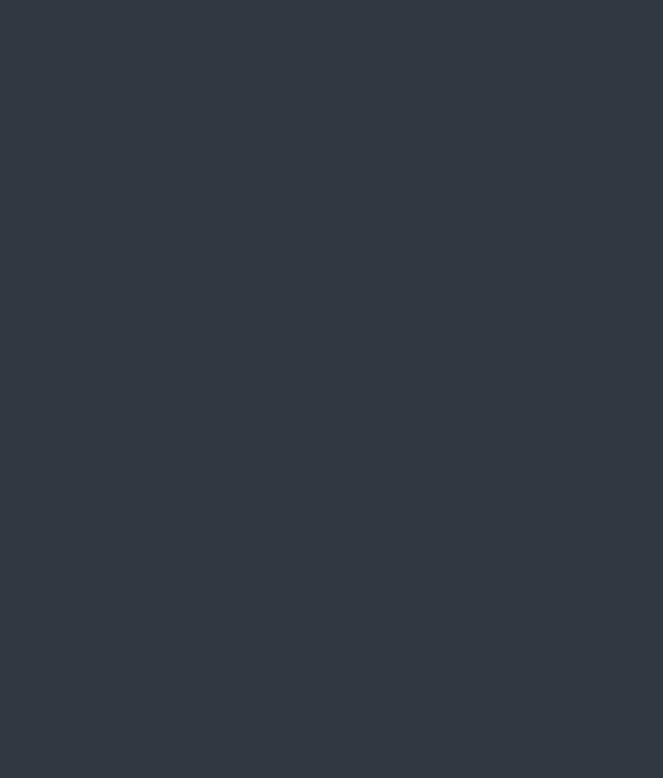
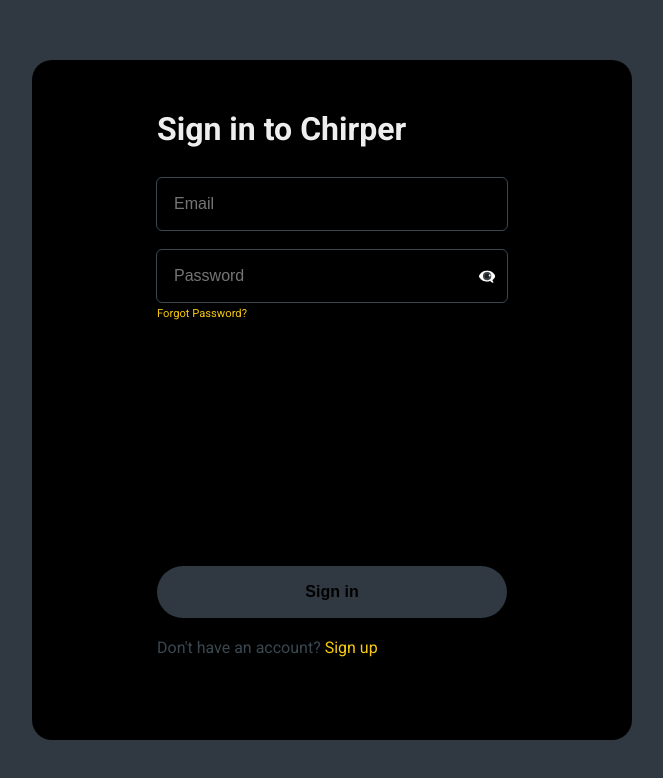
Before and after one commit to NirvaanBal/chirper, a React (Vite) app: page /sign-in in a window 1280 px wide. Before the commit this address had no page. Shown: the top 778 px of the page, without its empty margins (308-971 px from the left). Built offline with nearby package versions, Linux system fonts and the light colour scheme; the HTML template or start-up script is replaced by a standard one.

Commit message:
Create sign in component

```diff
--- a/package.json
+++ b/package.json
@@ -11,6 +11,7 @@
     "firebase": "^9.8.1",
     "react": "^18.0.0",
     "react-dom": "^18.0.0",
+    "react-icons": "^4.3.1",
     "react-router-dom": "^6.3.0"
   },
   "devDependencies": {
--- a/src/App.jsx
+++ b/src/App.jsx
@@ -1,12 +1,14 @@
 import { BrowserRouter as Router, Routes, Route } from 'react-router-dom';
 
 import Home from './pages/Home';
+import SignIn from './pages/SignIn';
 
 function App() {
   return (
     <Router>
       <Routes>
         <Route path="/" element={<Home />} />
+        <Route path="/sign-in" element={<SignIn />} />
       </Routes>
     </Router>
   );
--- a/src/index.css
+++ b/src/index.css
@@ -44,10 +44,12 @@
   font-family: 'Roboto', sans-serif;
   color: var(--text-color);
   background-color: var(--base-color);
+  width: min(1360px, 90%);
+  margin: 0 auto;
 }
 
 .home {
-  width: min(600px, 90%);
+  width: min(600px, 100%);
   margin: 40px auto;
 }
 
@@ -86,3 +88,130 @@
 .home .sign-in-btn:hover {
   background-color: var(--secondary-color);
 }
+
+.sign-in-page {
+  height: 100vh;
+  display: flex;
+  align-items: center;
+  justify-content: center;
+}
+
+.sign-in-page > div {
+  height: 85vh;
+  width: min(600px, 100%);
+  background-color: #000;
+  border-radius: 20px;
+  padding: 50px;
+  position: relative;
+}
+
+.sign-in-page > div > a.close-sign-in {
+  position: absolute;
+  top: 20px;
+  left: 20px;
+  text-decoration: none;
+  width: 30px;
+  height: 30px;
+  display: flex;
+  justify-content: center;
+  align-items: center;
+  border-radius: 30px;
+  border-color: transparent;
+  outline-color: transparent;
+}
+
+.sign-in-page > div > a.close-sign-in:hover {
+  background-color: var(--secondary-color);
+}
+
+.sign-in-page > div > div {
+  width: min(350px, 100%);
+  margin: 0 auto;
+  display: flex;
+  flex-direction: column;
+  gap: 30px;
+}
+
+.sign-in-page form,
+.sign-in-page form .input-fields {
+  display: flex;
+  flex-direction: column;
+  gap: 20px;
+}
+
+.sign-in-page form {
+  height: 55vh;
+  justify-content: space-between;
+}
+
+.sign-in-page form .input-fields .password-field {
+  position: relative;
+}
+
+.sign-in-page form .input-fields .password-field p.show-password {
+  position: absolute;
+  right: 10px;
+  top: 50%;
+  transform: translateY(-100%);
+  cursor: pointer;
+}
+
+.sign-in-page form a {
+  color: var(--primary-color);
+  text-decoration: none;
+  font-size: 0.7rem;
+}
+
+.sign-in-page form a:hover {
+  text-decoration: underline;
+}
+
+.sign-in-page form input {
+  width: 100%;
+  padding: 15px;
+  border: solid 2px transparent;
+  outline: solid 1px var(--secondary-color);
+  border-radius: 5px;
+  background-color: transparent;
+  color: var(--text-color);
+  font-size: 1rem;
+  transition: all 0.2s ease;
+}
+
+.sign-in-page form input:focus {
+  border: solid 2px var(--primary-color);
+}
+
+.sign-in-page form button {
+  border-radius: 100px;
+  padding: 15px 0;
+  font-size: 1rem;
+  color: #000;
+  border-color: transparent;
+  outline-color: transparent;
+  font-weight: bold;
+}
+
+.sign-in-page form button:disabled {
+  background-color: var(--base-color);
+}
+
+.sign-in-page form button:enabled {
+  background-color: var(--text-color);
+  cursor: pointer;
+}
+
+.sign-in-page .to-sign-up {
+  margin-top: 20px;
+  color: var(--secondary-color);
+}
+
+.sign-in-page .to-sign-up a {
+  font-size: 1rem;
+  color: var(--primary-color);
+  text-decoration: none;
+}
+
+.sign-in-page .to-sign-up a:hover {
+  text-decoration: underline;
+}
--- /dev/null
+++ b/src/pages/SignIn.jsx
@@ -0,0 +1,83 @@
+import { useState } from 'react';
+import { Link } from 'react-router-dom';
+import { GrClose } from 'react-icons/gr';
+
+function SignIn() {
+  const [formData, setFormData] = useState({ email: '', password: '' });
+  const [passwordFieldType, setPasswordFieldType] = useState(true);
+
+  const { email, password } = formData;
+
+  const onInputChange = (e) => {
+    setFormData((prevState) => ({
+      ...prevState,
+      [e.target.id]: e.target.value,
+    }));
+  };
+
+  return (
+    <div className="sign-in-page">
+      <div>
+        <Link to="/" className="close-sign-in">
+          <GrClose stroke="rgb(255, 255, 255)" />
+        </Link>
+        <div>
+          <header>
+            <h1>Sign in to Chirper</h1>
+          </header>
+
+          <main>
+            {/* OAuth SignIn */}
+
+            <form>
+              <div className="input-fields">
+                <input
+                  type="email"
+                  name="email"
+                  id="email"
+                  placeholder="Email"
+                  value={email}
+                  onChange={onInputChange}
+                />
+                <div className="password-field">
+                  <input
+                    type={passwordFieldType ? 'password' : 'text'}
+                    name="password"
+                    id="password"
+                    placeholder="Password"
+                    value={password}
+                    onChange={onInputChange}
+                  />
+                  <p
+                    className="show-password"
+                    onClick={() => setPasswordFieldType(!passwordFieldType)}
+                    title={
+                      passwordFieldType ? 'Reveal password' : 'Hide password'
+                    }
+                  >
+                    👁️‍🗨️
+                  </p>
+                  <small>
+                    <Link to="/forgot-password">Forgot Password?</Link>
+                  </small>
+                </div>
+              </div>
+              <button
+                type="submit"
+                disabled={email.length < 1 || password.length < 1}
+              >
+                Sign in
+              </button>
+            </form>
+
+            <p className="to-sign-up">
+              Don't have an account? <Link to="/sign-up">Sign up</Link>
+            </p>
+          </main>
+        </div>
+      </div>
+    </div>
+  );
+}
+
+export default SignIn;
```
Also changed, not shown: 1 other file (tests, documents, lock files or other folders).
